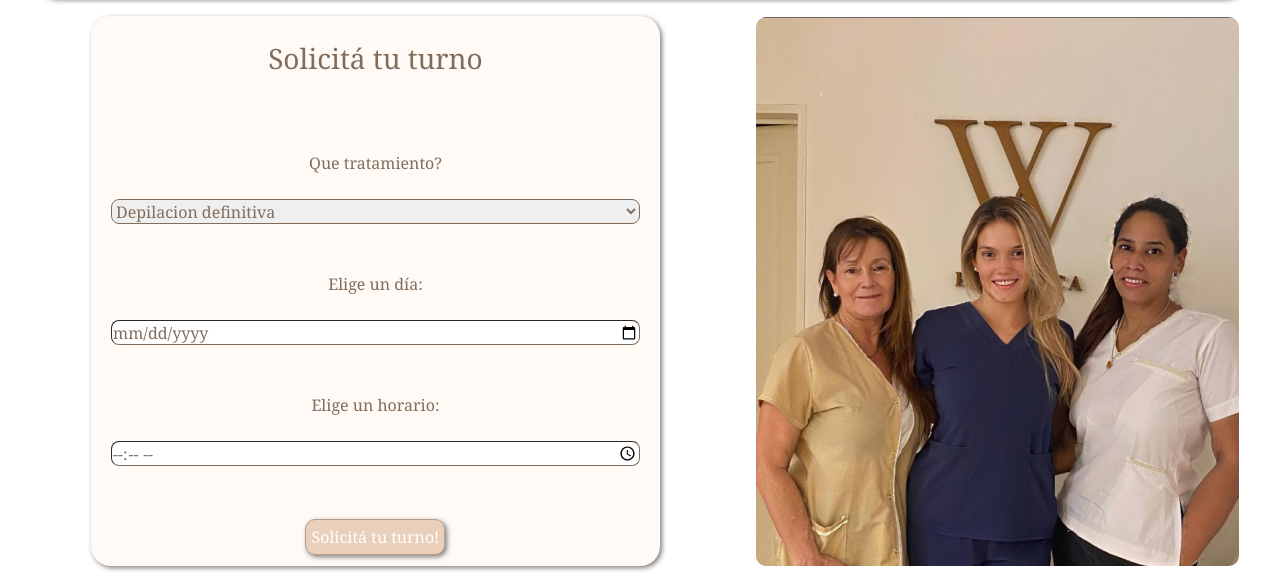
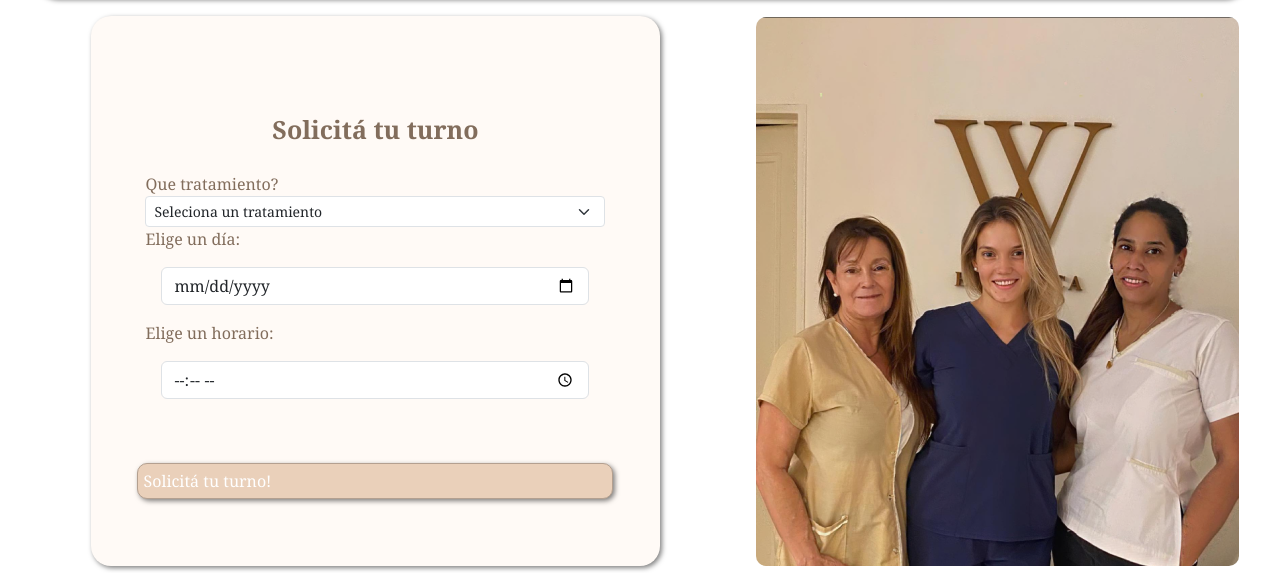
Before and after one commit to AldanaEscobar/proyecto-we-are, a website: page pages/turnos.html in a window 1280 px wide. Shown: the part 130-703 px from the top of the page. Drawn offline with nearby package versions, Linux system fonts and the light colour scheme.

Commit message:
Fix the forms

```diff
--- a/pages/turnos.html
+++ b/pages/turnos.html
@@ -68,26 +68,30 @@
     <!-- Form -->
     <main>
     <div class="formContainer">
-      <form class="turnosSection background form">
-        <h3>Solicitá tu turno</h3>
-        <br><br>
+      <form class="turnosSection background form row g-3">
+      <div class="">
+        <h3 class="principalTitle">Solicitá tu turno</h3>
+        <!-- Select -->
         <label for="">Que tratamiento?</label>
-        <br>
-        <select name="consulta" aria-placeholder="Selecciona un tratamiento" class="input">
+        <select class="form-select form-select-sm " aria-label="Small select example">
+          <option selected>Seleciona un tratamiento</option>
           <option value="DD">Depilacion definitiva</option>
           <option value="Him">Himfu</option>
           <option value="Crio">Criolipolisis</option>
           <option value="Ri">Reiki</option>
         </select>
-        <br><br>
+        <!-- DatePicker -->
         <label for="fecha">Elige un día:</label>
-        <br>
-        <input type="date" id="fecha" name="fecha" class="input">
-        <br><br>
+        <div class="m-3">
+          <input type="date" class="form-control" id="exampleFormControlInput1"  id='picker'>
+        </div>
+        <!-- TimePicker -->
         <label for="horario">Elige un horario:</label>
-        <br>
-        <input type="time" id="horario" name="horario" min="10:00" max="18:00" class="input">
-        <br><br>
+        <div class="m-3">
+          <input type="time" class="form-control w-100" id="exampleFormControlInput1"  id='picker' min="10:00" max="18:00">
+        </div>
+      </div>
+      <!-- Button -->
         <a class="button1" href="./turnoConfirmacion.html">Solicitá tu turno!</a>
       </form>
       <div class=".turnosSection">
--- a/scss/pages/_turnos.scss
+++ b/scss/pages/_turnos.scss
@@ -8,7 +8,7 @@
   width: 45%;
   display: flex;
   align-items: center;
-  justify-content: center;
+  justify-content: space-evenly;
   flex-direction: column;
   justify-self: center;
   align-self: center;
@@ -17,8 +17,6 @@
   border-radius: 10px;
   width: 100%;
 }
-// turnoConfirmacion
-
   .confirmacionTitle {
     margin-top: 2rem;
   }
@@ -41,7 +39,7 @@
 
 //   repsonisve
 
-@media (min-width: 320px) and (max-width: 425px) {
+@media (min-width: 320px) and (max-width: 700px) {
   .formContainer {
     flex-direction: column;
   }
```
Also changed, not shown: pages/contacto.html (+18 -12 lines), css/style.css, 1 other file.
